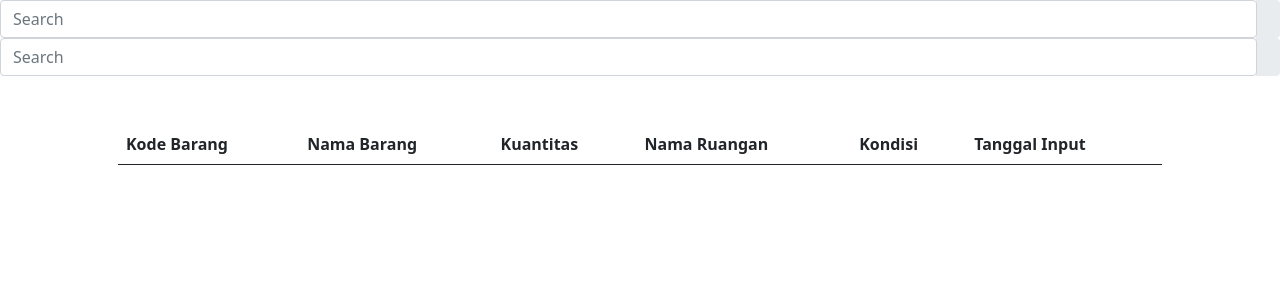
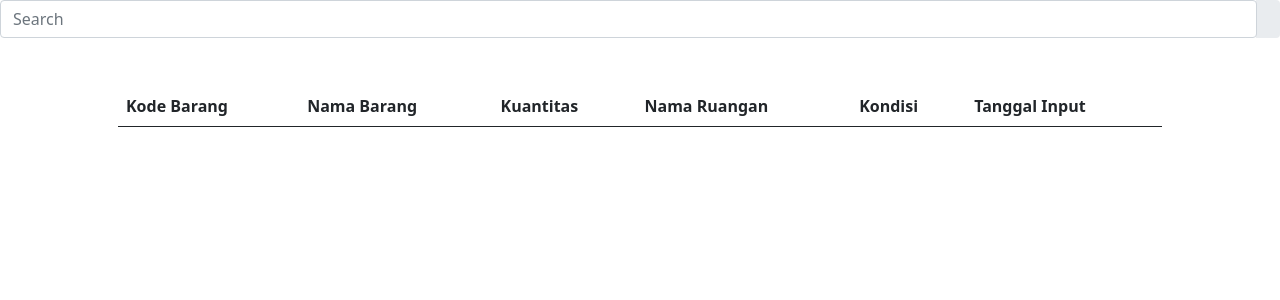
Before and after one commit to nyomanari21/DIMAS, a PHP site: page /data_inventaris.php in a window 1280 px wide. Shown: the part 57-357 px from the top of the page. Run offline with PHP 8.4, Linux system fonts and the light colour scheme; lists and menus that the app fills with data are empty.

Commit message:
Co-authored-by: ridhaaa325 <ridhaaa325@users.noreply.github.com> Co-authored-by: Nyoman Ari S <nyomanari21@users.noreply.github.com> Co-authored-by: deva shofa al fathin <devshf@users.noreply.github.com> Co-authored-by: Raihan "VieR" Fitrah <vier15@users.noreply.github.com>

```diff
--- a/data_inventaris.php
+++ b/data_inventaris.php
@@ -26,12 +26,6 @@
     </div>
 
     <section>
-        <div class="input-group rounded">
-            <input type="search" class="form-control rounded" placeholder="Search" aria-label="Search" aria-describedby="search-addon" />
-            <span class="input-group-text border-0" id="search-addon">
-                <i class="fas fa-search"></i>
-            </span>
-        </div>
         <div class="container p-5">
             <!-- Isi tabel -->
             <table class="table">
```
